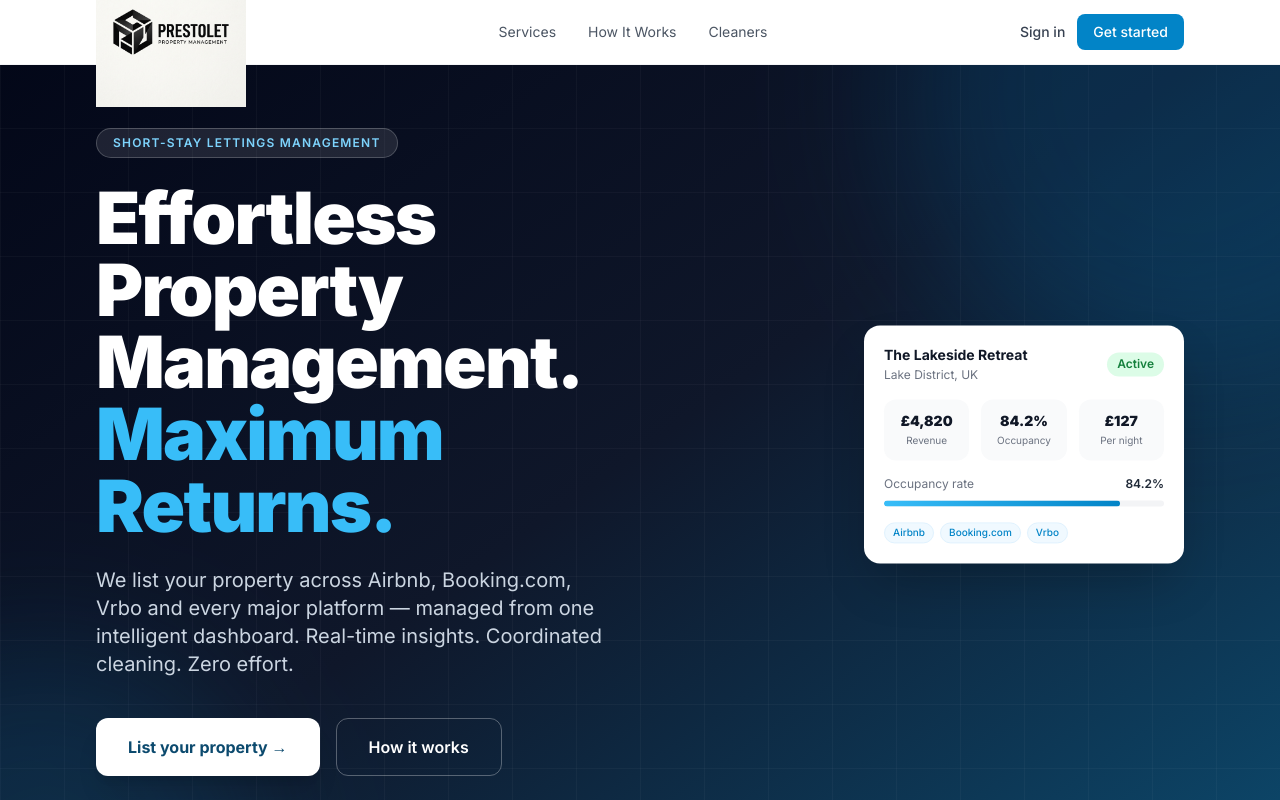
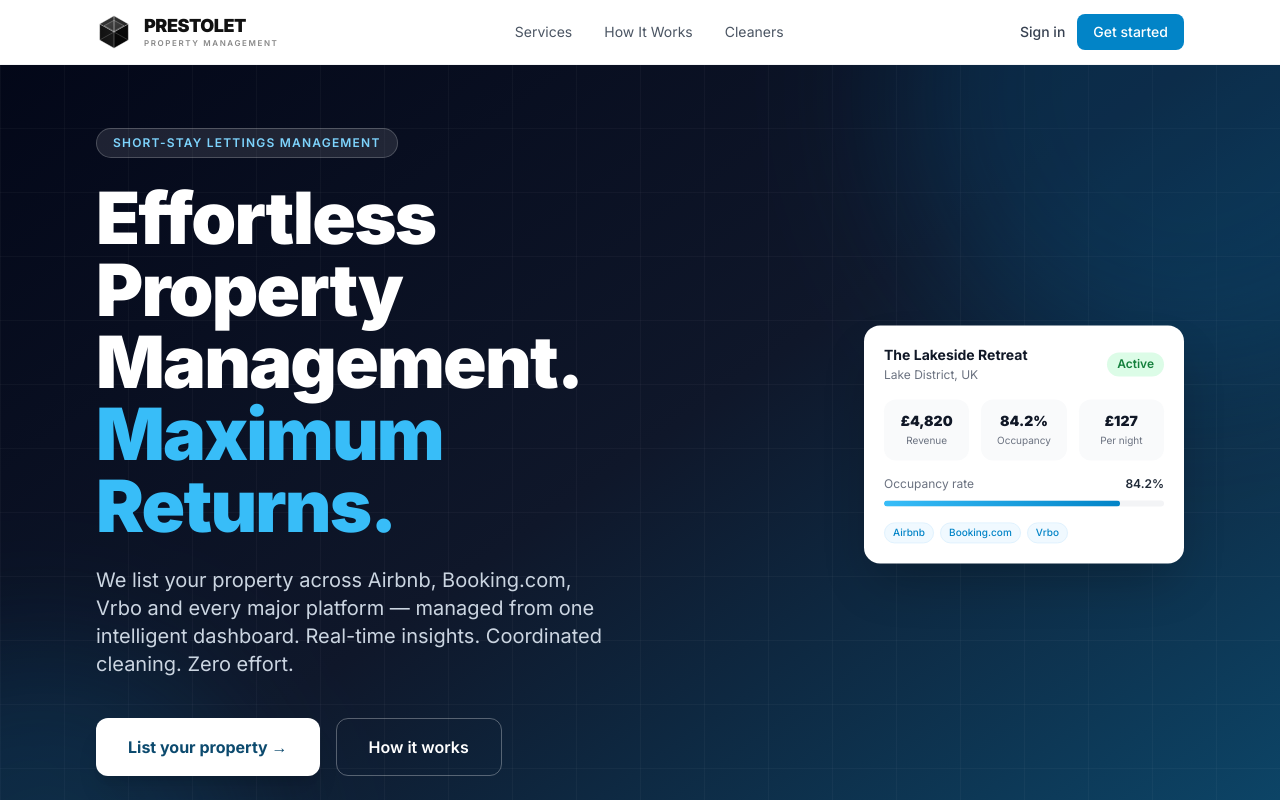
Before and after one commit to Baldry40/prestolet, a Next.js app: page / in a window 1280 px wide. Shown: the top 800 px of the page. Built offline with nearby package versions, Linux system fonts and the light colour scheme; no server answers.

Commit message:
fix: redesign SVG logo to match Prestolet cube with 3D gradients

```diff
--- a/src/components/Footer.tsx
+++ b/src/components/Footer.tsx
@@ -1,5 +1,5 @@
 import Link from 'next/link'
-import Image from 'next/image'
+import { Logo } from '@/components/Logo'
 
 export default function Footer() {
   return (
@@ -9,7 +9,7 @@ export default function Footer() {
           {/* Col 1 — Brand */}
           <div>
             <div className="mb-3">
-              <Image src="/logo.png" alt="Prestolet" width={150} height={42} className="object-contain brightness-0 invert" />
+              <Logo size="sm" inverted />
             </div>
             <p className="text-sm text-slate-400 leading-relaxed">
               Effortless short-stay lettings management. We handle everything so you can focus on what matters.
--- a/src/components/Logo.tsx
+++ b/src/components/Logo.tsx
@@ -7,68 +7,113 @@ type LogoProps = {
 }
 
 export function Logo({ inverted = false, size = 'md', className = '' }: LogoProps) {
-  const fill = inverted ? '#ffffff' : '#111111'
-  const lineFill = inverted ? 'rgba(0,0,0,0.35)' : 'rgba(255,255,255,0.55)'
-  const subtleLineFill = inverted ? 'rgba(0,0,0,0.2)' : 'rgba(255,255,255,0.3)'
-  const cubeSize = size === 'sm' ? 34 : size === 'lg' ? 54 : 44
-  const titleSize = size === 'sm' ? 'text-[17px]' : size === 'lg' ? 'text-2xl' : 'text-[21px]'
-  const subSize = size === 'sm' ? 'text-[7px]' : 'text-[8.5px]'
-  const titleColor = inverted ? 'text-white' : 'text-gray-950'
-  const subColor = inverted ? 'text-white/50' : 'text-gray-400'
+  const id = `logo-${inverted ? 'inv' : 'def'}-${size}`
+  const textColor = inverted ? '#ffffff' : '#111111'
+  const subColor = inverted ? 'rgba(255,255,255,0.55)' : '#888888'
+  const cubeSize = size === 'sm' ? 36 : size === 'lg' ? 56 : 46
+  const titleClass = size === 'sm' ? 'text-[18px]' : size === 'lg' ? 'text-[28px]' : 'text-[22px]'
+  const subClass = size === 'sm' ? 'text-[8px]' : size === 'lg' ? 'text-[11px]' : 'text-[9px]'
 
   return (
     <div className={`flex items-center gap-3 ${className}`}>
-      {/* ── Cube icon ── */}
+      {/* ── 3-D isometric cube ── */}
       <svg
         width={cubeSize}
         height={cubeSize}
-        viewBox="0 0 100 100"
+        viewBox="0 0 80 80"
         fill="none"
         xmlns="http://www.w3.org/2000/svg"
+        aria-hidden="true"
       >
-        {/* Outer hexagon body */}
+        <defs>
+          {/* Top face — medium dark */}
+          <linearGradient id={`${id}-top`} x1="0" y1="0" x2="1" y2="1">
+            <stop offset="0%"   stopColor={inverted ? '#555' : '#3a3a3a'} />
+            <stop offset="100%" stopColor={inverted ? '#333' : '#1e1e1e'} />
+          </linearGradient>
+          {/* Left face — darker */}
+          <linearGradient id={`${id}-left`} x1="0" y1="0" x2="1" y2="0">
+            <stop offset="0%"   stopColor={inverted ? '#222' : '#111111'} />
+            <stop offset="100%" stopColor={inverted ? '#2a2a2a' : '#1a1a1a'} />
+          </linearGradient>
+          {/* Right face — darkest */}
+          <linearGradient id={`${id}-right`} x1="0" y1="0" x2="0" y2="1">
+            <stop offset="0%"   stopColor={inverted ? '#1a1a1a' : '#0a0a0a'} />
+            <stop offset="100%" stopColor={inverted ? '#111' : '#050505'} />
+          </linearGradient>
+          {/* Inner hollow top */}
+          <linearGradient id={`${id}-inner`} x1="0" y1="0" x2="1" y2="1">
+            <stop offset="0%"   stopColor={inverted ? '#777' : '#505050'} />
+            <stop offset="100%" stopColor={inverted ? '#555' : '#303030'} />
+          </linearGradient>
+        </defs>
+
+        {/*
+          Hex points (isometric cube):
+          Top        = (40, 4)
+          TopRight   = (72, 22)
+          BotRight   = (72, 58)
+          Bottom     = (40, 76)
+          BotLeft    = (8,  58)
+          TopLeft    = (8,  22)
+          Center     = (40, 40)
+        */}
+
+        {/* ── Top face ── */}
         <polygon
-          points="50,4 89,26 89,74 50,96 11,74 11,26"
-          fill={fill}
+          points="40,4 72,22 40,40 8,22"
+          fill={`url(#${id}-top)`}
+        />
+        {/* ── Left face ── */}
+        <polygon
+          points="8,22 40,40 40,76 8,58"
+          fill={`url(#${id}-left)`}
+        />
+        {/* ── Right face ── */}
+        <polygon
+          points="72,22 72,58 40,76 40,40"
+          fill={`url(#${id}-right)`}
         />
 
-        {/* Top face tint */}
+        {/* ── Inner hollow on top face ── */}
         <polygon
-          points="50,4 89,26 50,50 11,26"
-          fill={inverted ? 'rgba(255,255,255,0.12)' : 'rgba(255,255,255,0.18)'}
-        />
-        {/* Left face tint */}
-        <polygon
-          points="11,26 50,50 50,96 11,74"
-          fill={inverted ? 'rgba(0,0,0,0.2)' : 'rgba(0,0,0,0.22)'}
+          points="40,14 62,26 40,38 18,26"
+          fill={`url(#${id}-inner)`}
+          opacity="0.7"
         />
 
-        {/* Primary structural lines */}
-        <line x1="50" y1="4"  x2="50" y2="96" stroke={lineFill} strokeWidth="3"   strokeLinecap="round"/>
-        <line x1="11" y1="26" x2="89" y2="74" stroke={lineFill} strokeWidth="2.5" strokeLinecap="round"/>
-        <line x1="89" y1="26" x2="11" y2="74" stroke={lineFill} strokeWidth="2.5" strokeLinecap="round"/>
+        {/* ── White separation lines ── */}
+        {/* Outer edges */}
+        <polyline points="40,4 72,22 72,58 40,76 8,58 8,22 40,4"
+          stroke={inverted ? 'rgba(255,255,255,0.5)' : 'rgba(255,255,255,0.7)'}
+          strokeWidth="1.5" strokeLinejoin="round" fill="none"/>
+        {/* Center dividers */}
+        <line x1="40" y1="4"  x2="40" y2="40" stroke={inverted ? 'rgba(255,255,255,0.5)' : 'rgba(255,255,255,0.7)'} strokeWidth="1.5"/>
+        <line x1="8"  y1="22" x2="40" y2="40" stroke={inverted ? 'rgba(255,255,255,0.4)' : 'rgba(255,255,255,0.6)'} strokeWidth="1.2"/>
+        <line x1="72" y1="22" x2="40" y2="40" stroke={inverted ? 'rgba(255,255,255,0.4)' : 'rgba(255,255,255,0.6)'} strokeWidth="1.2"/>
+        {/* Lower dividers */}
+        <line x1="40" y1="40" x2="40" y2="76" stroke={inverted ? 'rgba(255,255,255,0.35)' : 'rgba(255,255,255,0.5)'} strokeWidth="1.2"/>
+        <line x1="8"  y1="58" x2="40" y2="40" stroke={inverted ? 'rgba(255,255,255,0.25)' : 'rgba(255,255,255,0.4)'} strokeWidth="1"/>
+        <line x1="72" y1="58" x2="40" y2="40" stroke={inverted ? 'rgba(255,255,255,0.25)' : 'rgba(255,255,255,0.4)'} strokeWidth="1"/>
 
-        {/* Left-face internal geometry */}
-        <line x1="11" y1="50" x2="50" y2="27" stroke={subtleLineFill} strokeWidth="1.8"/>
-        <line x1="11" y1="50" x2="50" y2="73" stroke={subtleLineFill} strokeWidth="1.8"/>
-        <line x1="30" y1="38" x2="30" y2="85" stroke={subtleLineFill} strokeWidth="1.4"/>
-
-        {/* Right-face internal geometry */}
-        <line x1="89" y1="50" x2="50" y2="27" stroke={subtleLineFill} strokeWidth="1.8"/>
-        <line x1="89" y1="50" x2="50" y2="73" stroke={subtleLineFill} strokeWidth="1.8"/>
-        <line x1="70" y1="38" x2="70" y2="85" stroke={subtleLineFill} strokeWidth="1.4"/>
-
-        {/* Top-face internal geometry */}
-        <line x1="30" y1="38" x2="70" y2="15" stroke={subtleLineFill} strokeWidth="1.4"/>
-        <line x1="70" y1="38" x2="30" y2="15" stroke={subtleLineFill} strokeWidth="1.4"/>
+        {/* Inner hollow outline */}
+        <polyline points="40,14 62,26 40,38 18,26 40,14"
+          stroke={inverted ? 'rgba(255,255,255,0.4)' : 'rgba(255,255,255,0.55)'}
+          strokeWidth="1" fill="none"/>
       </svg>
 
       {/* ── Wordmark ── */}
-      <div className="select-none">
-        <div className={`font-black tracking-tight leading-none ${titleSize} ${titleColor}`}>
+      <div className="select-none leading-none">
+        <div
+          className={`font-black tracking-tight leading-none ${titleClass}`}
+          style={{ color: textColor }}
+        >
           PRESTOLET
         </div>
-        <div className={`font-semibold tracking-[0.18em] uppercase leading-none mt-1 hidden sm:block ${subSize} ${subColor}`}>
+        <div
+          className={`font-semibold tracking-[0.2em] uppercase mt-1 hidden sm:block ${subClass}`}
+          style={{ color: subColor }}
+        >
           Property Management
         </div>
       </div>
--- a/src/components/Nav.tsx
+++ b/src/components/Nav.tsx
@@ -1,8 +1,8 @@
 'use client'
 import { useState, useEffect } from 'react'
 import Link from 'next/link'
-import Image from 'next/image'
 import { useSession, signOut } from 'next-auth/react'
+import { Logo } from '@/components/Logo'
 
 export default function Nav() {
   const { data: session } = useSession()
@@ -21,7 +21,7 @@ export default function Nav() {
         <div className="flex items-center justify-between h-16">
           {/* Logo */}
           <Link href="/" className="flex-shrink-0">
-            <Image src="/logo.png" alt="Prestolet" width={150} height={42} className="object-contain" priority />
+            <Logo size="sm" />
           </Link>
 
           {/* Desktop nav links */}
```
